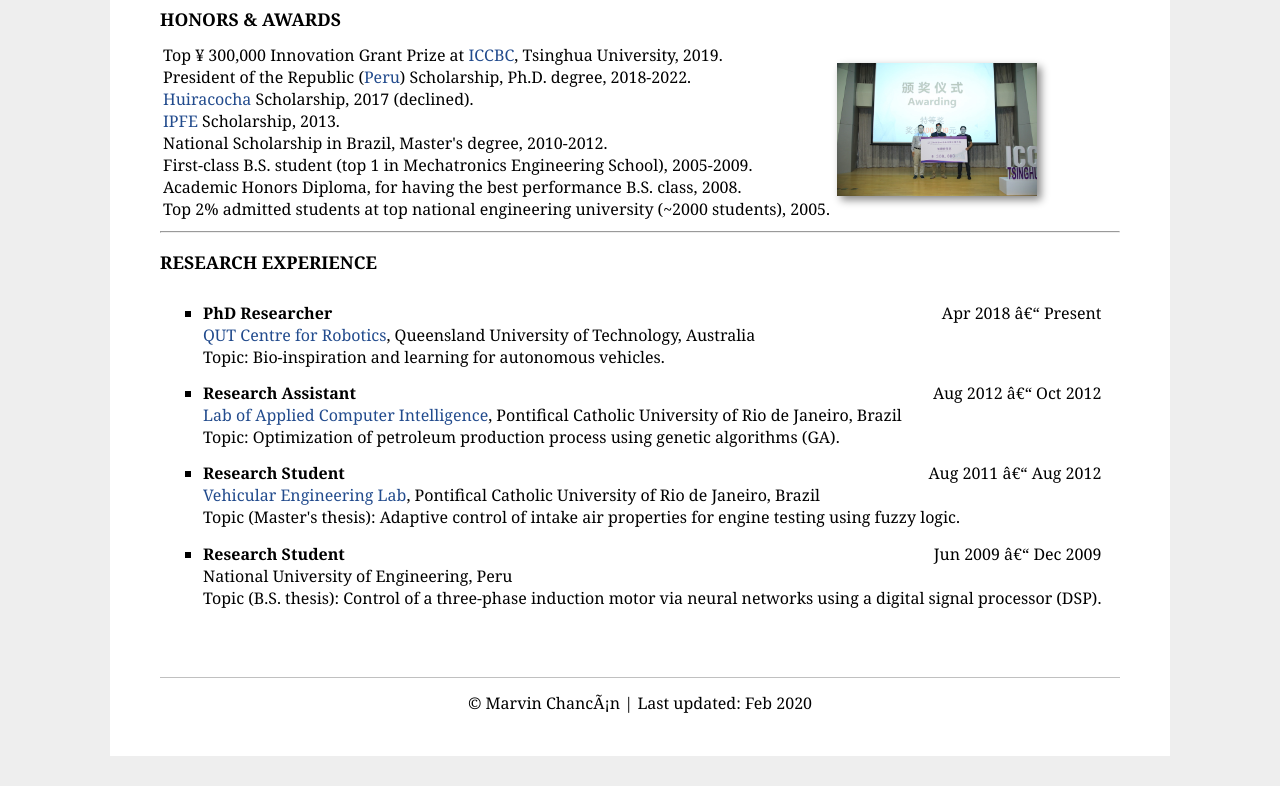
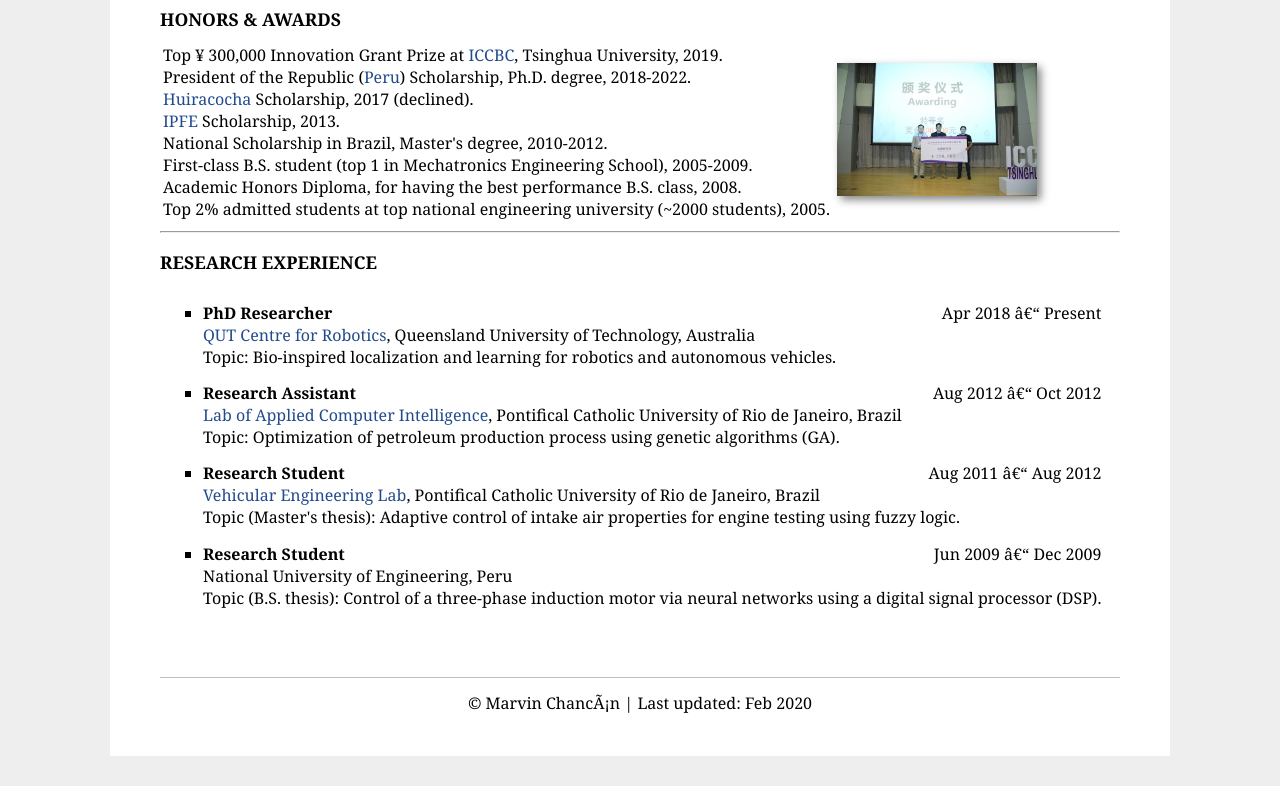
Before and after one commit to mchancan/mchancan.github.io, a Jekyll site: the page built from index.html, in a window 1280 px wide. Shown: the part 1236-2022 px from the top of the page. Built offline with Jekyll 4.4.1, drawn with Linux system fonts in a browser that asks for light colours.

Commit message:
Update index.html

```diff
--- a/index.html
+++ b/index.html
@@ -139,7 +139,7 @@ title: MV
 	<li>
 		<div style="float:left; text-align:left"><b>PhD Researcher</b></div> <div style="float:right; text-align:right">Apr 2018 – Present</div><br>
 		<a href="https://research.qut.edu.au/qcr/robotic-vision/">QUT Centre for Robotics</a>, Queensland University of Technology, Australia<br>
-		Topic: Bio-inspiration and learning for autonomous vehicles.<br>
+		Topic: Bio-inspired localization and learning for robotics and autonomous vehicles.<br>
 	</li>
 	<li>
 		<div style="float:left; text-align:left"><b>Research Assistant</b></div> <div style="float:right; text-align:right">Aug 2012 – Oct 2012</div><br>
```
